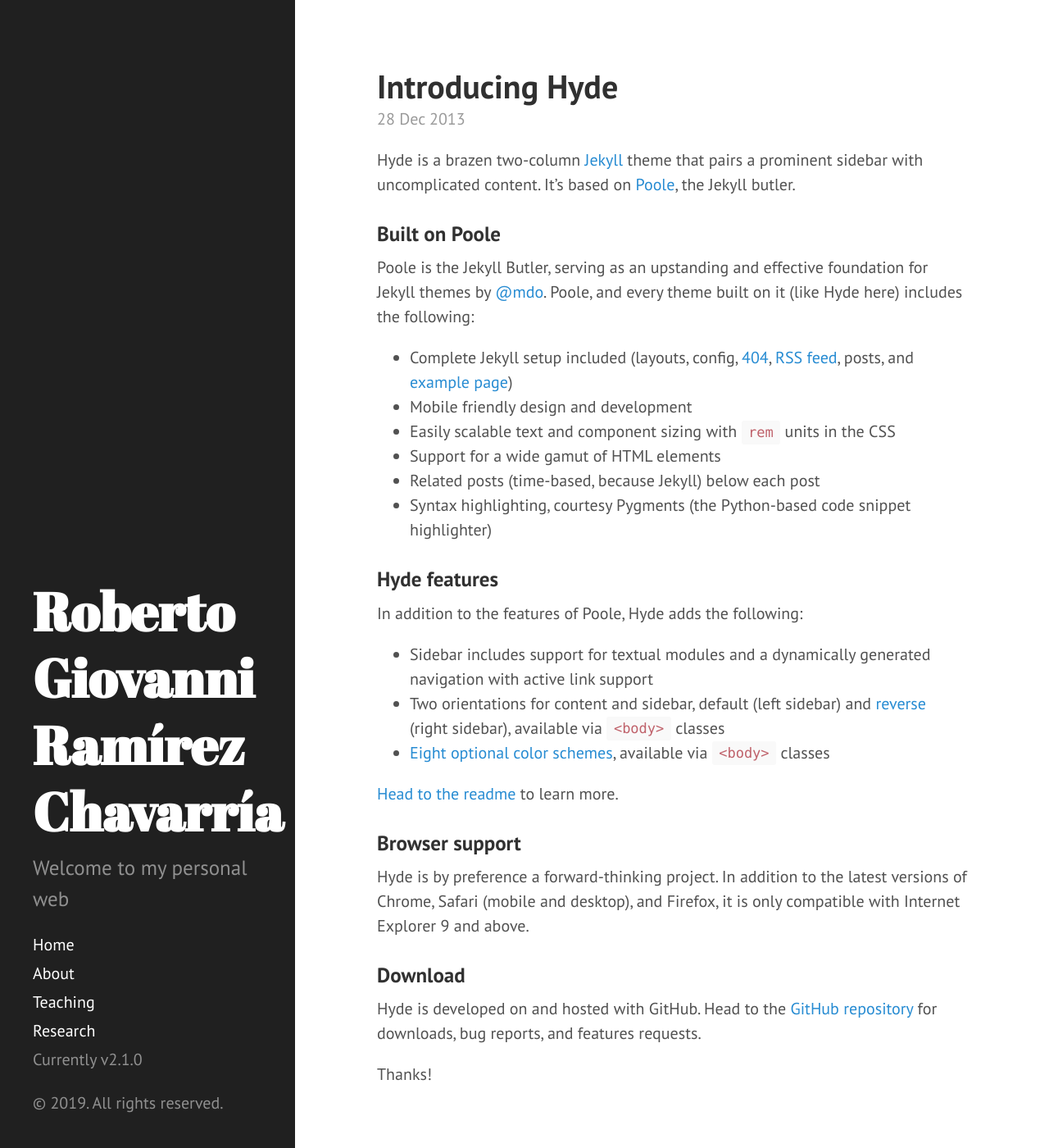
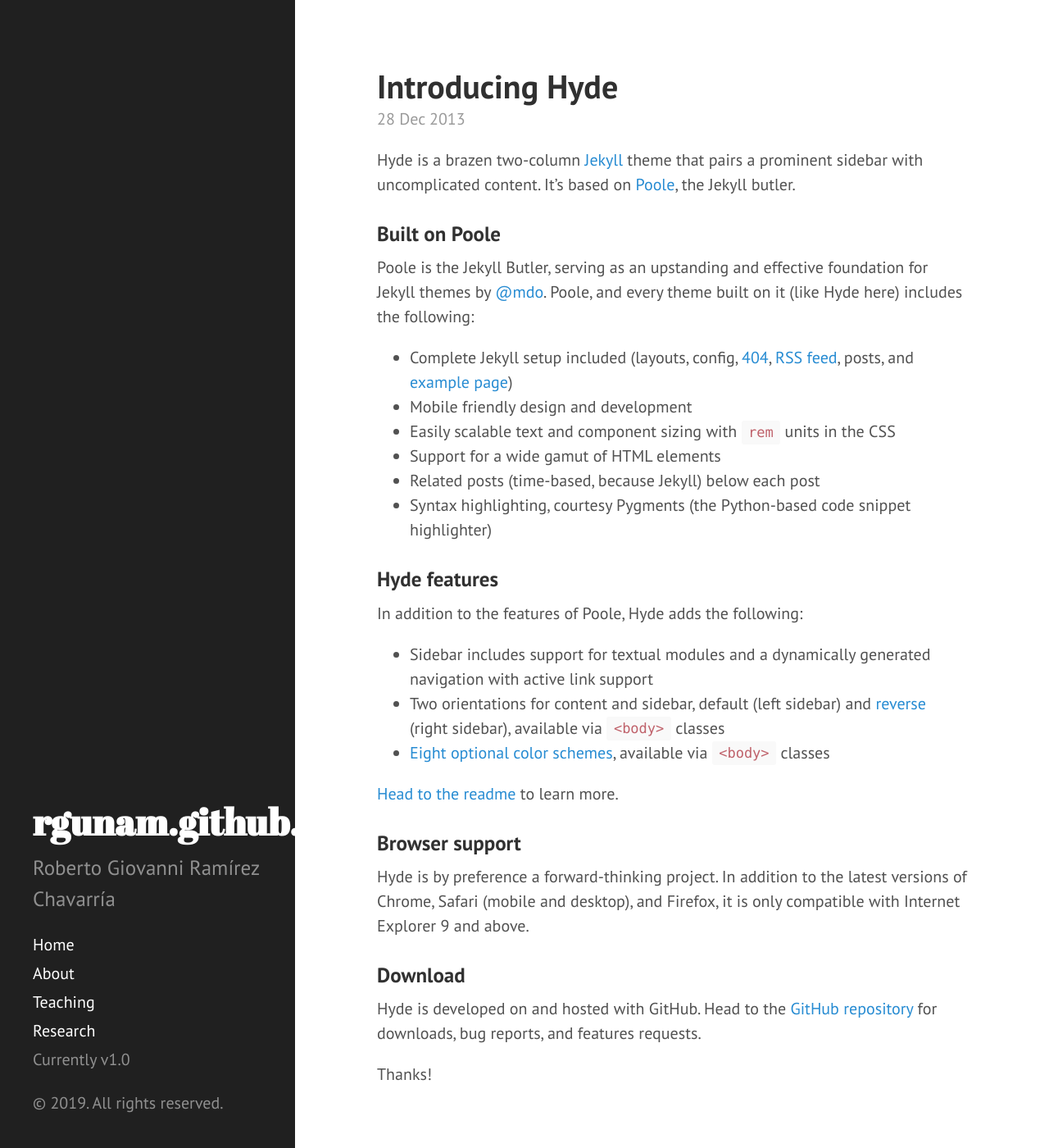
Before and after one commit to rgunam/rgunam.github.io, a Jekyll site: the page built from index.html, in a window 1280 px wide and 1400 px high. Shown: the whole window at 82% size. Built offline with Jekyll 4.4.1, drawn with Linux system fonts in a browser that asks for light colours; Markdown is read by kramdown in place of the engine named in the settings; the list of posts is cut into pages by our own code.

Commit message:
change config
ok

```diff
--- a/_config.yml
+++ b/_config.yml
@@ -7,20 +7,20 @@
 
 
 # Setup
-title:            Roberto Giovanni Ramírez Chavarría
+title:
 tagline:          ''
-description:      'Welcome to my personal web'
+description:      'Roberto Giovanni Ramírez Chavarría'
 url:              http://hyde.getpoole.com
 baseurl:          /
 
 author:
-  name:           'Mark Otto'
+  name:           'RGRCH'
   url:            https://twitter.com/mdo
 
 paginate:         5
 
 # Custom vars
-version:          2.1.0
+version:          1.0
 
 github:
   repo:           https://github.com/poole/hyde
--- a/public/css/hyde.css
+++ b/public/css/hyde.css
@@ -80,7 +80,7 @@
   color: #fff;
   margin-top: 0;
   font-family: "Abril Fatface", serif;
-  font-size: 3.25rem;
+  font-size: 2.25rem;
 }
 
 /* Sidebar nav */
```
